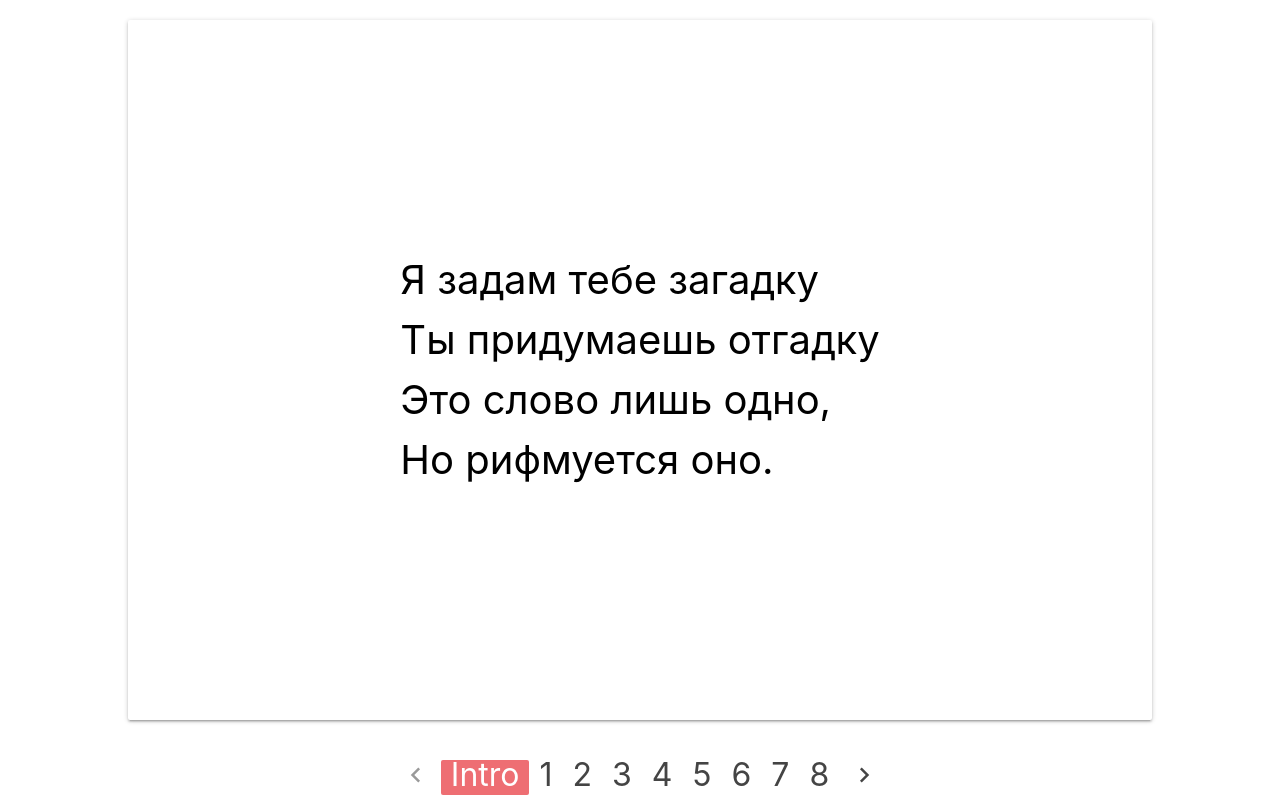
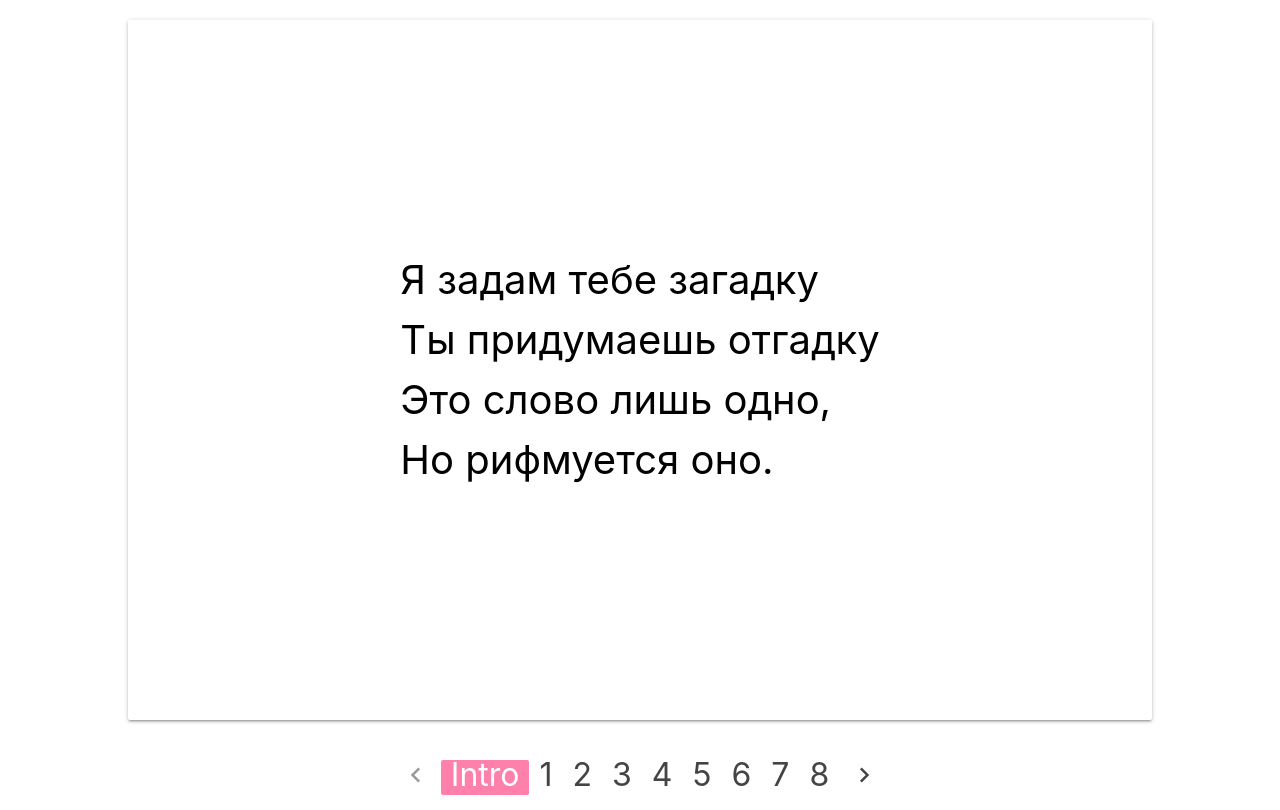
Before and after one commit to Alex-and-Sarah/RiddlesForElla, a React (Create React App) app: page / in a window 1280 px wide. Built offline with nearby package versions, Linux system fonts and the light colour scheme.

Commit message:
make color pink

```diff
--- a/src/App.css
+++ b/src/App.css
@@ -40,6 +40,10 @@ img {
 	margin-top: 40px;
 }
 
+.pagination li.active{
+	background-color: #ff80ab;
+}
+
 .pagination li {
 	height: 35px;
 }
```
Also changed, not shown: 8 other files (tests, documents, lock files or other folders).
